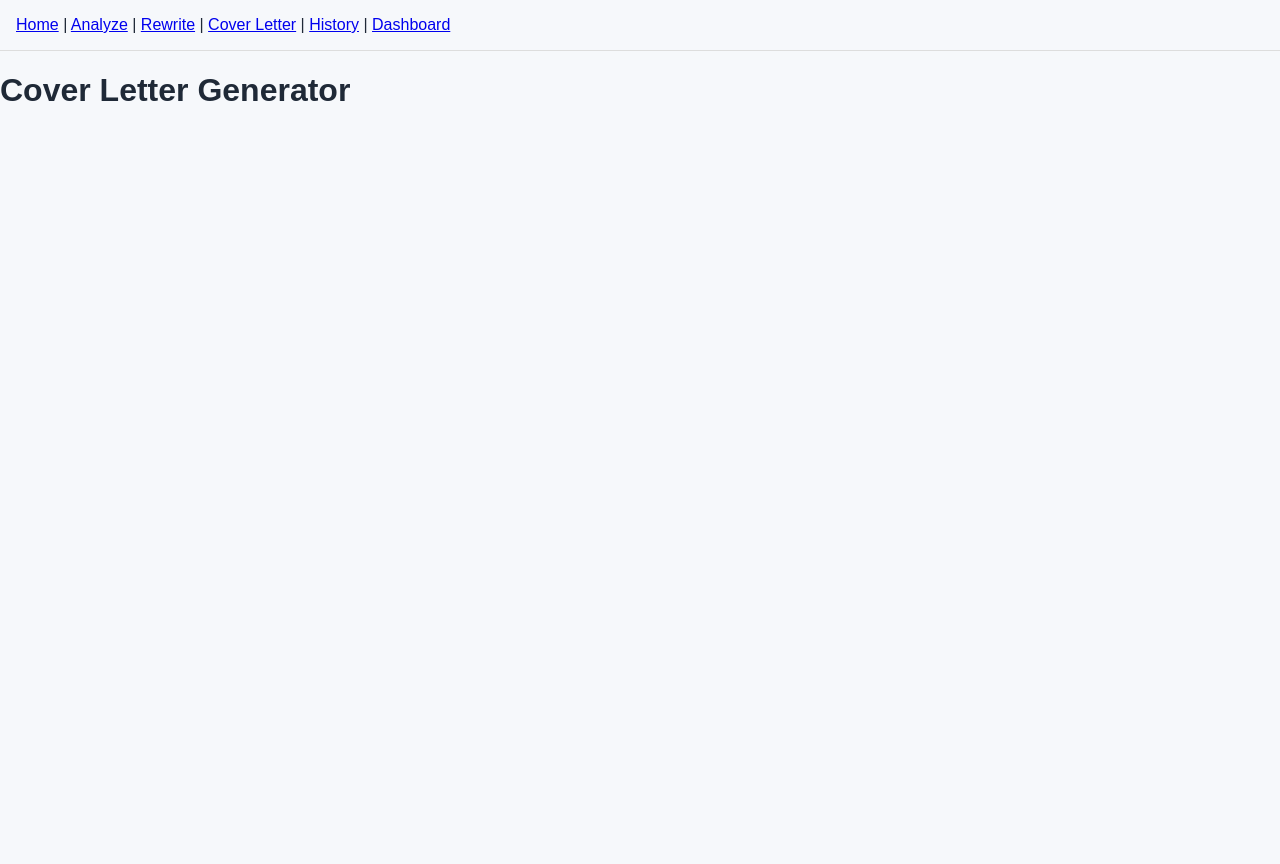
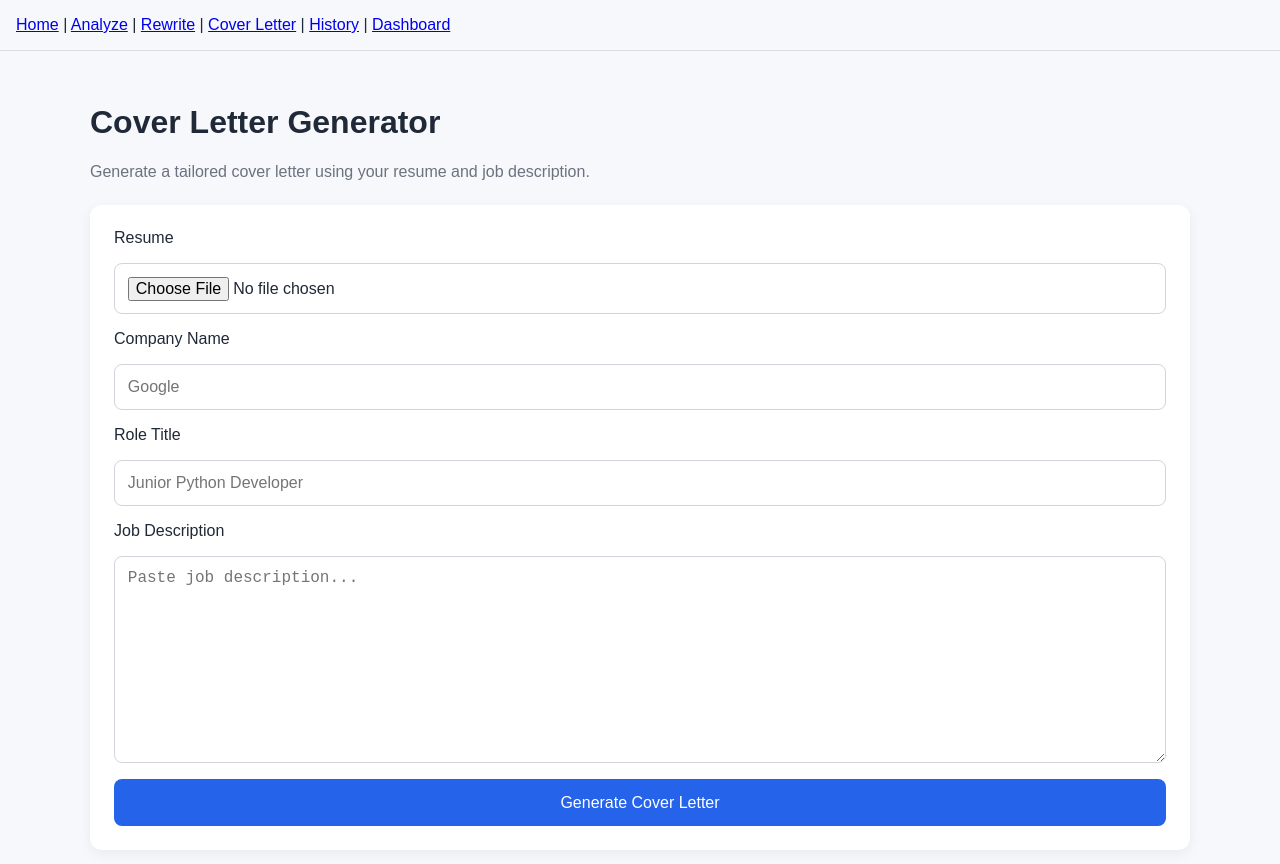
Before and after one commit to nirupamm/ai-resume-analyzer, a React app in the folder frontend/: page /cover-letter in a window 1280 px wide. Shown: the top 864 px of the page. Before the commit the page ends 800 px from the top, so only its background shows below. Built offline with nearby package versions, Linux system fonts and the light colour scheme; the HTML template or start-up script is replaced by a standard one.

Commit message:
Add cover letter generator frontend page

```diff
--- a/frontend/src/pages/CoverLetter.jsx
+++ b/frontend/src/pages/CoverLetter.jsx
@@ -1,4 +1,149 @@
+import { useState } from "react";
+import { generateCoverLetter } from "../api/resumeApi";
 
 export default function CoverLetter() {
-  return <h1>Cover Letter Generator</h1>;
+  const [resume, setResume] = useState(null);
+  const [jobDescription, setJobDescription] = useState("");
+  const [companyName, setCompanyName] = useState("");
+  const [roleTitle, setRoleTitle] = useState("");
+  const [result, setResult] = useState(null);
+  const [loading, setLoading] = useState(false);
+
+  const handleGenerate = async (e) => {
+    e.preventDefault();
+
+    if (!resume) {
+      alert("Please upload a resume.");
+      return;
+    }
+
+    const formData = new FormData();
+
+    formData.append("resume", resume);
+    formData.append("job_description", jobDescription);
+    formData.append("company_name", companyName);
+    formData.append("role_title", roleTitle);
+
+    try {
+      setLoading(true);
+      setResult(null);
+
+      const data = await generateCoverLetter(formData);
+
+      setResult(data);
+    } catch (error) {
+      console.error(error);
+      alert("Failed to generate cover letter.");
+    } finally {
+      setLoading(false);
+    }
+  };
+
+  const copyToClipboard = () => {
+    navigator.clipboard.writeText(
+      result?.cover_letter?.cover_letter || ""
+    );
+
+    alert("Cover letter copied!");
+  };
+
+  return (
+    <div className="page-container">
+      <h1>Cover Letter Generator</h1>
+
+      <p className="subtitle">
+        Generate a tailored cover letter using your resume and job description.
+      </p>
+
+      <form onSubmit={handleGenerate} className="form-card">
+        <label>Resume</label>
+
+        <input
+          type="file"
+          accept=".pdf,.doc,.docx"
+          onChange={(e) => setResume(e.target.files[0])}
+        />
+
+        <label>Company Name</label>
+
+        <input
+          type="text"
+          value={companyName}
+          onChange={(e) => setCompanyName(e.target.value)}
+          placeholder="Google"
+        />
+
+        <label>Role Title</label>
+
+        <input
+          type="text"
+          value={roleTitle}
+          onChange={(e) => setRoleTitle(e.target.value)}
+          placeholder="Junior Python Developer"
+        />
+
+        <label>Job Description</label>
+
+        <textarea
+          rows="10"
+          value={jobDescription}
+          onChange={(e) => setJobDescription(e.target.value)}
+          placeholder="Paste job description..."
+        />
+
+        <button type="submit" disabled={loading}>
+          {loading ? "Generating..." : "Generate Cover Letter"}
+        </button>
+      </form>
+
+      {result?.cover_letter && (
+        <div className="results-section">
+          <div className="result-card">
+            <h2>Generated Cover Letter</h2>
+
+            <button onClick={copyToClipboard}>
+              Copy Cover Letter
+            </button>
+
+            <hr />
+
+            <pre
+              style={{
+                whiteSpace: "pre-wrap",
+                fontFamily: "inherit",
+              }}
+            >
+              {result.cover_letter.cover_letter}
+            </pre>
+          </div>
+
+          <div className="result-grid">
+            <div className="result-card">
+              <h3>Key Points Used</h3>
+
+              <ul>
+                {result.cover_letter.key_points_used?.map(
+                  (point, index) => (
+                    <li key={index}>{point}</li>
+                  )
+                )}
+              </ul>
+            </div>
+
+            <div className="result-card">
+              <h3>Suggestions</h3>
+
+              <ul>
+                {result.cover_letter.suggestions?.map(
+                  (item, index) => (
+                    <li key={index}>{item}</li>
+                  )
+                )}
+              </ul>
+            </div>
+          </div>
+        </div>
+      )}
+    </div>
+  );
 }
```
